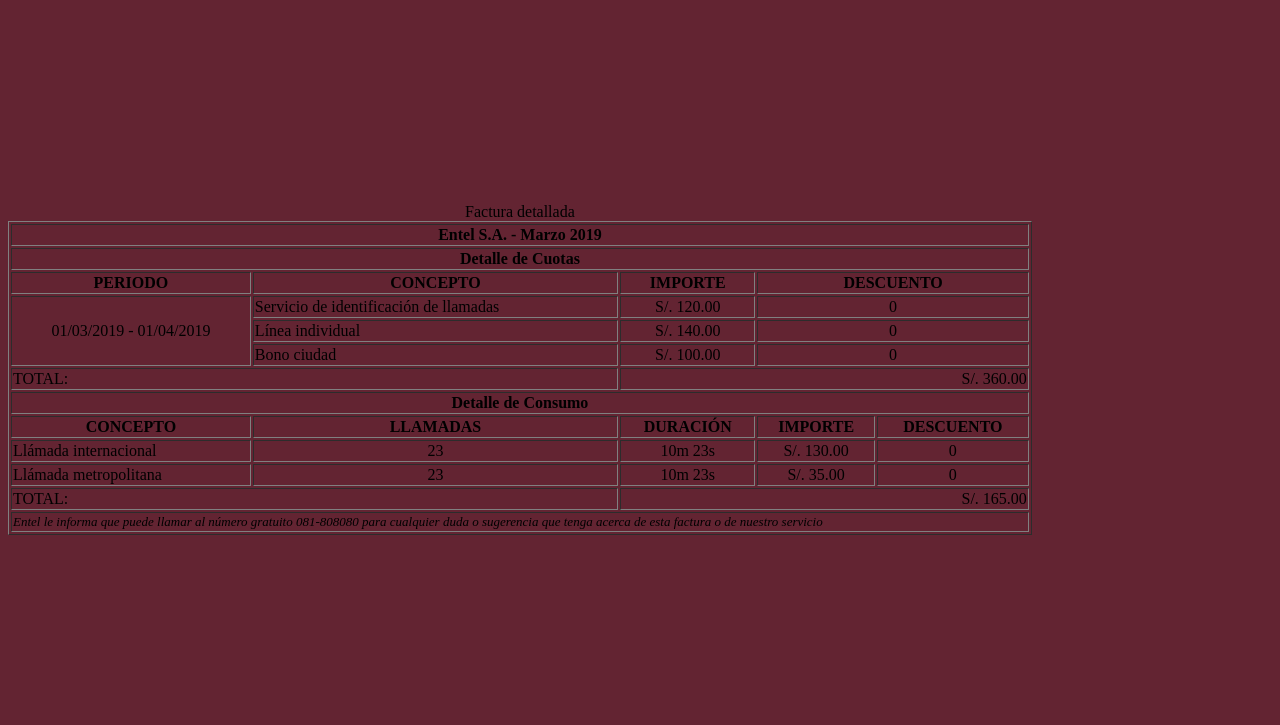
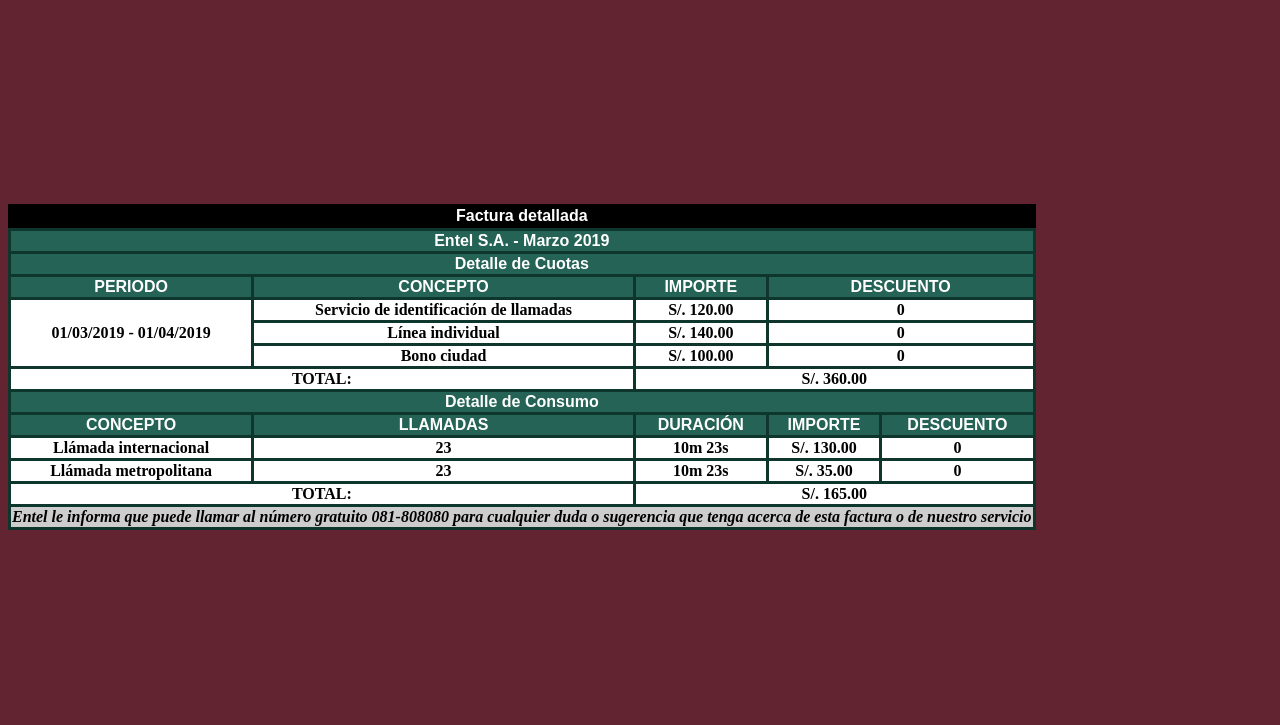
Before and after one commit to Alexander091196/Dise-oWeb2021-I, a plain HTML site: page TABLA_Presentar/tabla.html in a window 1280 px wide. Shown: the part 75-800 px from the top of the page. Drawn offline with Linux system fonts and the light colour scheme.

Commit message:
tabla_final

```diff
--- a/TABLA_Presentar/tabla.css
+++ b/TABLA_Presentar/tabla.css
@@ -2,11 +2,55 @@ body{
     background-color: #632432;
 }
 
+h1{
+    text-align: center;
+    font-family: Verdana;
+    color: blanchedalmond;
+    height: 100%;
+    width: auto;
+}
+
 #contenedor{
-    height: 150px auto;
-    width: 90%;
+    height: 10px auto;
+    width:85%; /*Para que el contenido no tenga ancho*/
+}
+caption{
+    background-color: black;
+    font-family: Arial, Helvetica, sans-serif;
+    font-weight: bolder; /*Negrita*/
+    text-align: center;
+    height: auto;
+    width: auto;
+    color: white;
+    border: 3px solid black;
 }
 
 table{
-    width: 90%;
+    background-color: white;
+    text-align: left;
+    border-collapse: collapse; /*Colapse los bordes*/
+    width: auto;
+    border: 3px solid #0F362D;
 }
+
+th{
+    background-color: #246355;
+    font-family: Arial, Helvetica, sans-serif;
+    font-weight: bolder; /*Negrita*/
+    text-align: center;
+    color: white;
+    border: 3px solid #0F362D;
+}
+
+td{
+    text-align: center;
+    font-weight: bolder; /*Negrita*/
+}
+
+tr, th, td{
+    border: 3px solid #0F362D;
+}
+
+tfoot{
+    background-color: rgba(116, 116, 116, 0.356);
+}
--- a/TABLA_Presentar/tabla.html
+++ b/TABLA_Presentar/tabla.html
@@ -13,12 +13,11 @@
 <body>
     <div id="contenedor">
         <h1>Tabla de Entel S.A.</h1>
-        <table border="1">
+         <table>
             <!--crear tabla con un borde-->
-            <caption>Factura detallada</caption>
-            <!--Titulo descriptivo de la tabla-->
-            <thead>
-                <!--Encabezado-->
+            <caption>Factura detallada</caption>   <!--Titulo descriptivo de la tabla-->
+
+            <thead>  <!--Encabezado-->
                 <tr>
                     <th colspan="5">Entel S.A. - Marzo 2019</th>
                 </tr>
@@ -26,8 +25,7 @@
 
             <tbody>
                 <tr>
-                    <th colspan="5">Detalle de Cuotas</th>
-                    <!--Define encabezados y agrupa 5 celdas-->
+                    <th colspan="5">Detalle de Cuotas</th>              <!--Define encabezados y agrupa 5 celdas-->
                 </tr>
 
                 <tr>
@@ -38,24 +36,24 @@
                 </tr>
 
                 <tr>
-                    <td rowspan="3" style="text-align: center">01/03/2019 - 01/04/2019</td>
+                    <td rowspan="3">01/03/2019 - 01/04/2019</td>
                     <td>Servicio de identificación de llamadas</td>
-                    <td style="text-align: center">S/. 120.00</td>
-                    <td colspan="2" style="text-align: center">0</td>
+                    <td>S/. 120.00</td>
+                    <td colspan="2">0</td>
                 </tr>
                 <tr>
                     <td>Línea individual</td>
-                    <td style="text-align: center">S/. 140.00</td>
-                    <td colspan="2" style="text-align: center">0</td>
+                    <td >S/. 140.00</td>
+                    <td colspan="2">0</td>
                 </tr>
                 <tr>
                     <td>Bono ciudad</td>
-                    <td style="text-align: center">S/. 100.00</td>
-                    <td colspan="2" style="text-align: center">0</td>
+                    <td>S/. 100.00</td>
+                    <td colspan="2">0</td>
                 </tr>
-                <tr>
+                <tr >
                     <td colspan="2">TOTAL: </td>
-                    <td colspan="3" style="text-align: end">S/. 360.00</td><br>
+                    <td colspan="3">S/. 360.00</td><br>
                 </tr>
 
                 <tr>
@@ -71,26 +69,26 @@
 
                 <tr>
                     <td>Llámada internacional</td>
-                    <td style="text-align: center">23</td>
-                    <td style="text-align: center">10m 23s</td>
-                    <td style="text-align: center">S/. 130.00</td>
-                    <td colspan="2" style="text-align: center">0</td>
+                    <td>23</td>
+                    <td>10m 23s</td>
+                    <td>S/. 130.00</td>
+                    <td colspan="2">0</td>
                 </tr>
                 <tr>
                     <td>Llámada metropolitana</td>
-                    <td style="text-align: center">23</td>
-                    <td style="text-align: center">10m 23s</td>
-                    <td style="text-align: center">S/. 35.00</td>
-                    <td colspan="2" style="text-align: center">0</td>
+                    <td>23</td>
+                    <td>10m 23s</td>
+                    <td>S/. 35.00</td>
+                    <td colspan="2">0</td>
                 </tr>
-                <tr>
+                <tr >
                     <td colspan="2">TOTAL: </td>
-                    <td colspan="3" style="text-align: end">S/. 165.00</td><br>
+                    <td colspan="3">S/. 165.00</td><br>
                 </tr>
 
             <tfoot>
                 <tr>
-                    <td colspan="5" style="font-size: 13px"> <em>Entel le informa que puede llamar
+                    <td colspan="5"> <em>Entel le informa que puede llamar
                             al número gratuito 081-808080 para cualquier duda o sugerencia que tenga acerca
                             de esta factura o de nuestro servicio</em></td>
                     <!--em = Marca con enfacis un texto-->
@@ -98,9 +96,7 @@
             </tfoot>
             </tbody>
         </table>
-
     </div>
 
 </body>
-
 </html>
```
